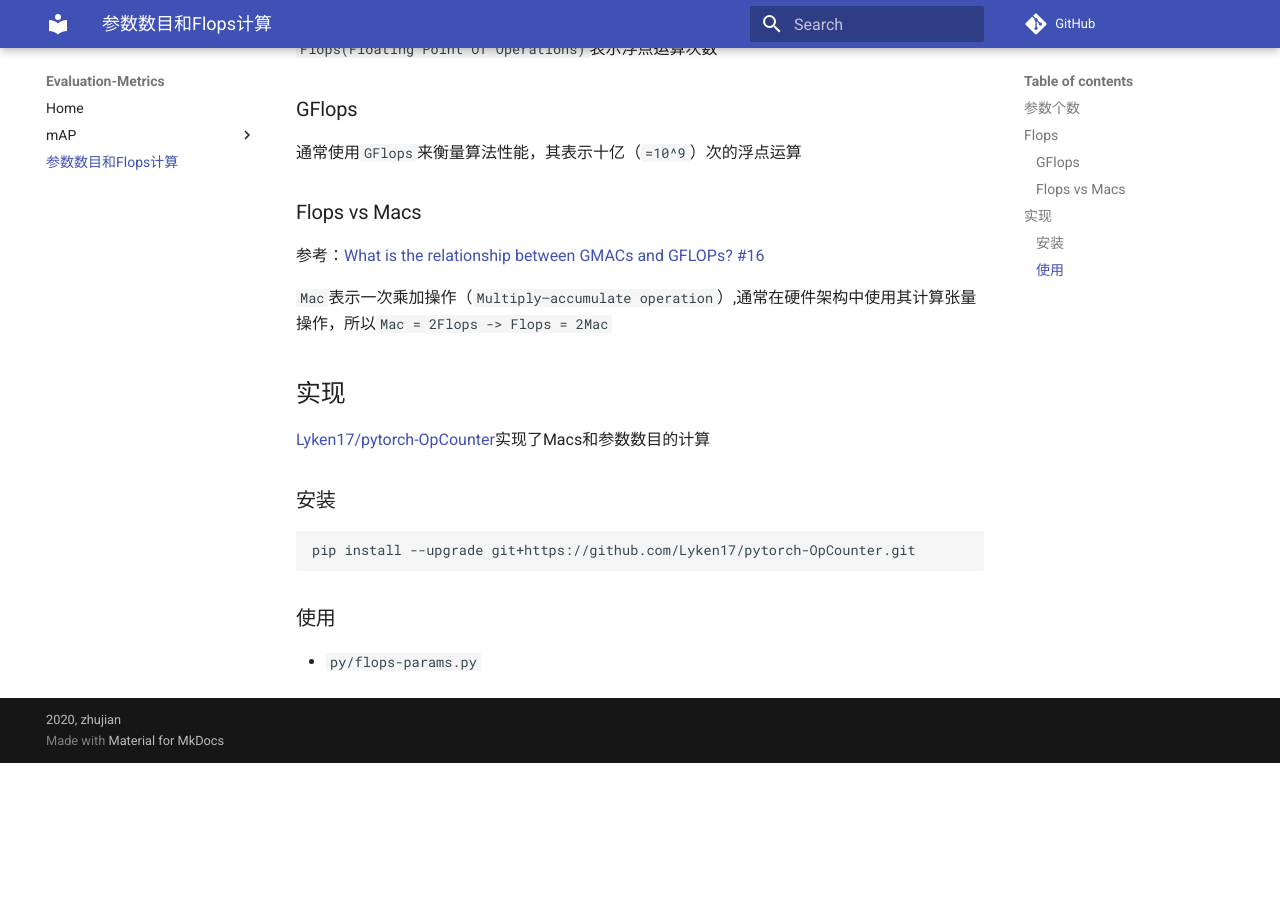
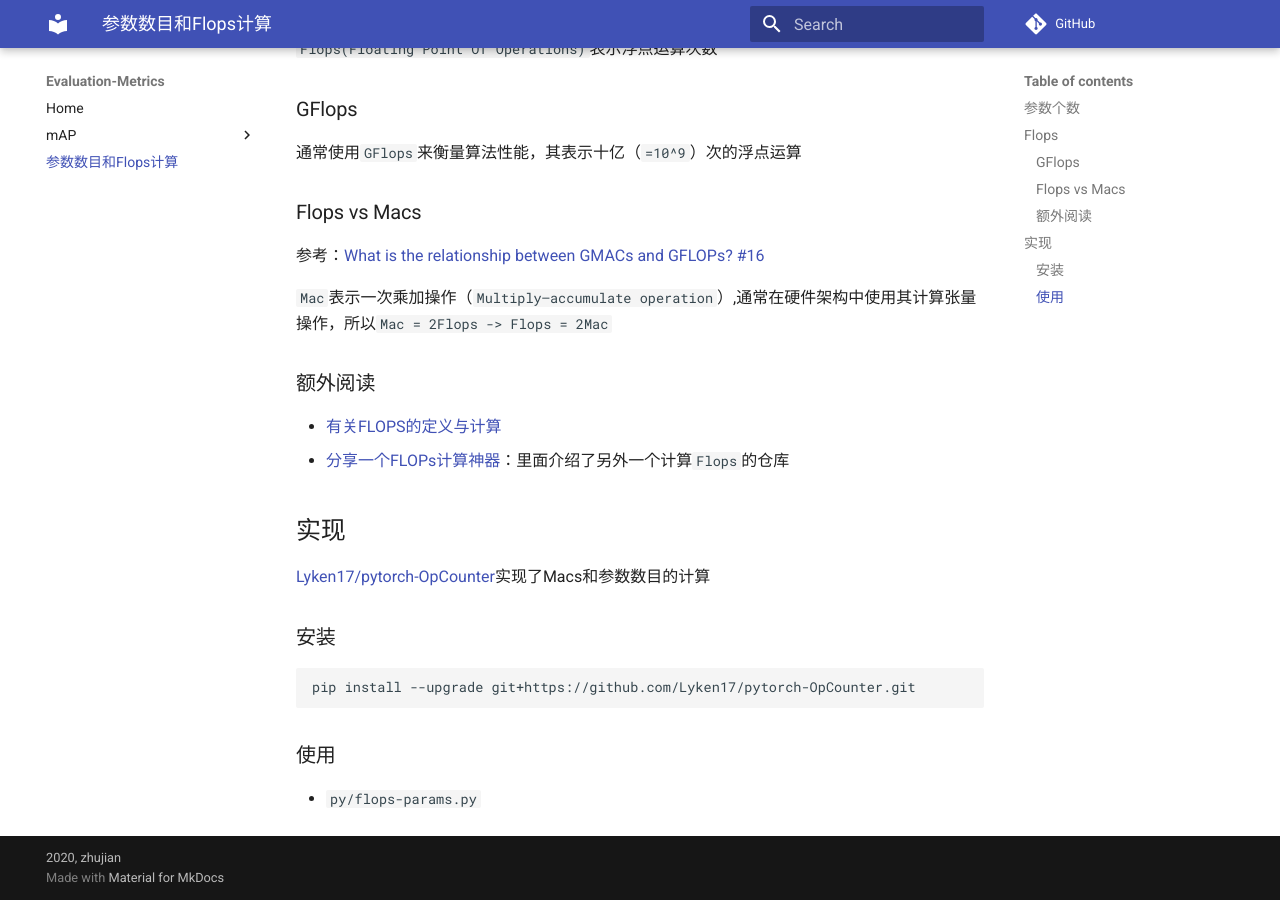
Before and after one commit to deep-learning-algorithm/Evaluation-Metrics, an MkDocs documentation site: the page built from docs/flops-params.md, in a window 1280 px wide and 900 px high, scrolled down 554 px. Built offline with MkDocs 1.6.1 and Material for MkDocs 9.7.7, drawn with Linux system fonts in a browser that asks for light colours; formulas are drawn with MathJax 3; comment, search, counter and statistics services are not loaded; before the commit the page ends 1317 px from its top, so only the background shows below that.

Commit message:
docs(flops-params): 更新额外阅读链接

```diff
--- a/docs/flops-params.md
+++ b/docs/flops-params.md
@@ -32,6 +32,11 @@ $$
 
 `Mac`表示一次乘加操作（`Multiply–accumulate operation`）,通常在硬件架构中使用其计算张量操作，所以`Mac = 2Flops -> Flops = 2Mac`
 
+### 额外阅读
+
+* [有关FLOPS的定义与计算](https://www.jianshu.com/p/e61eeae2d338)
+* [分享一个FLOPs计算神器](https://www.jianshu.com/p/b1ceaa7effa8)：里面介绍了另外一个计算`Flops`的仓库
+
 ## 实现
 
 [Lyken17/pytorch-OpCounter](https://github.com/Lyken17/pytorch-OpCounter)实现了Macs和参数数目的计算
```
